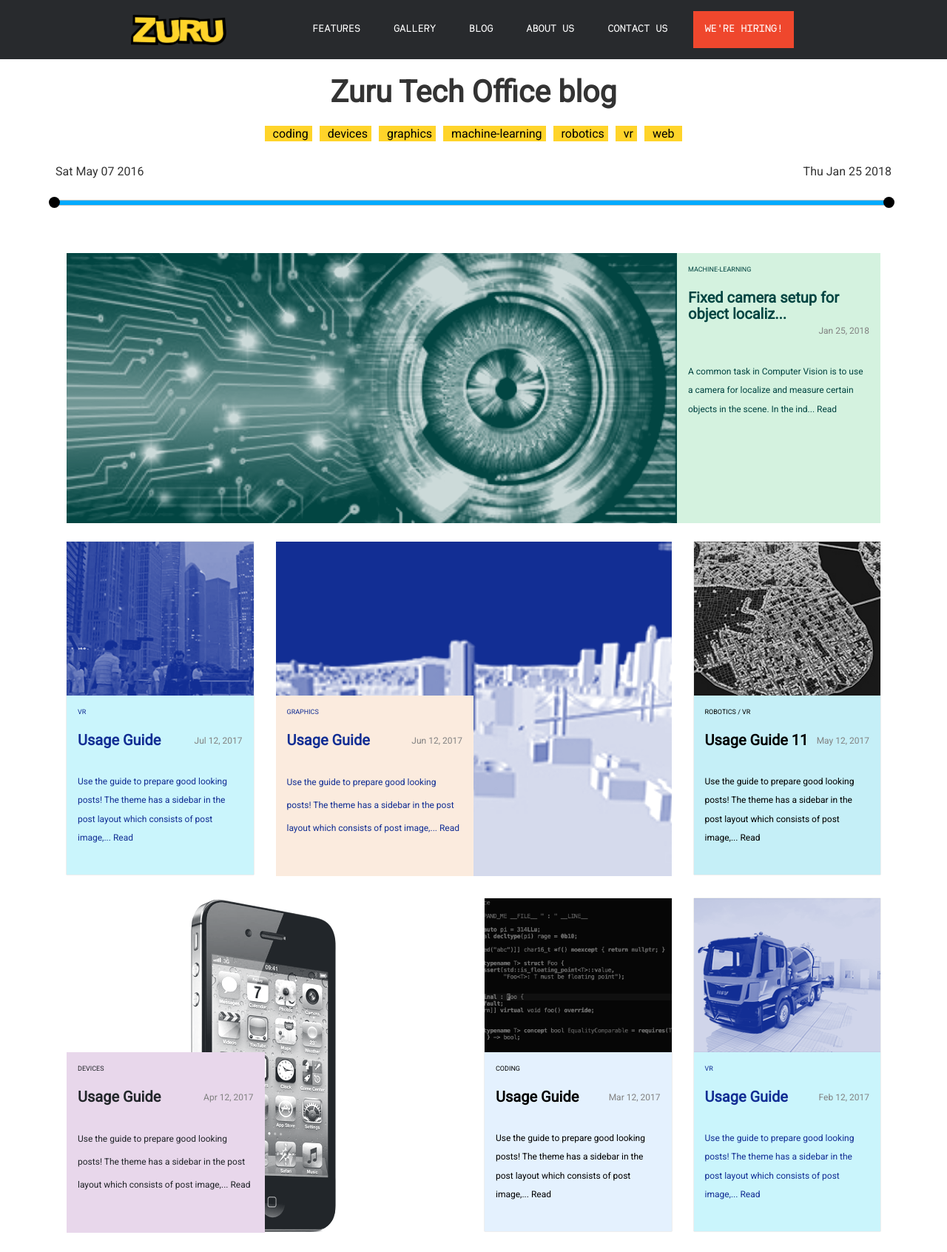
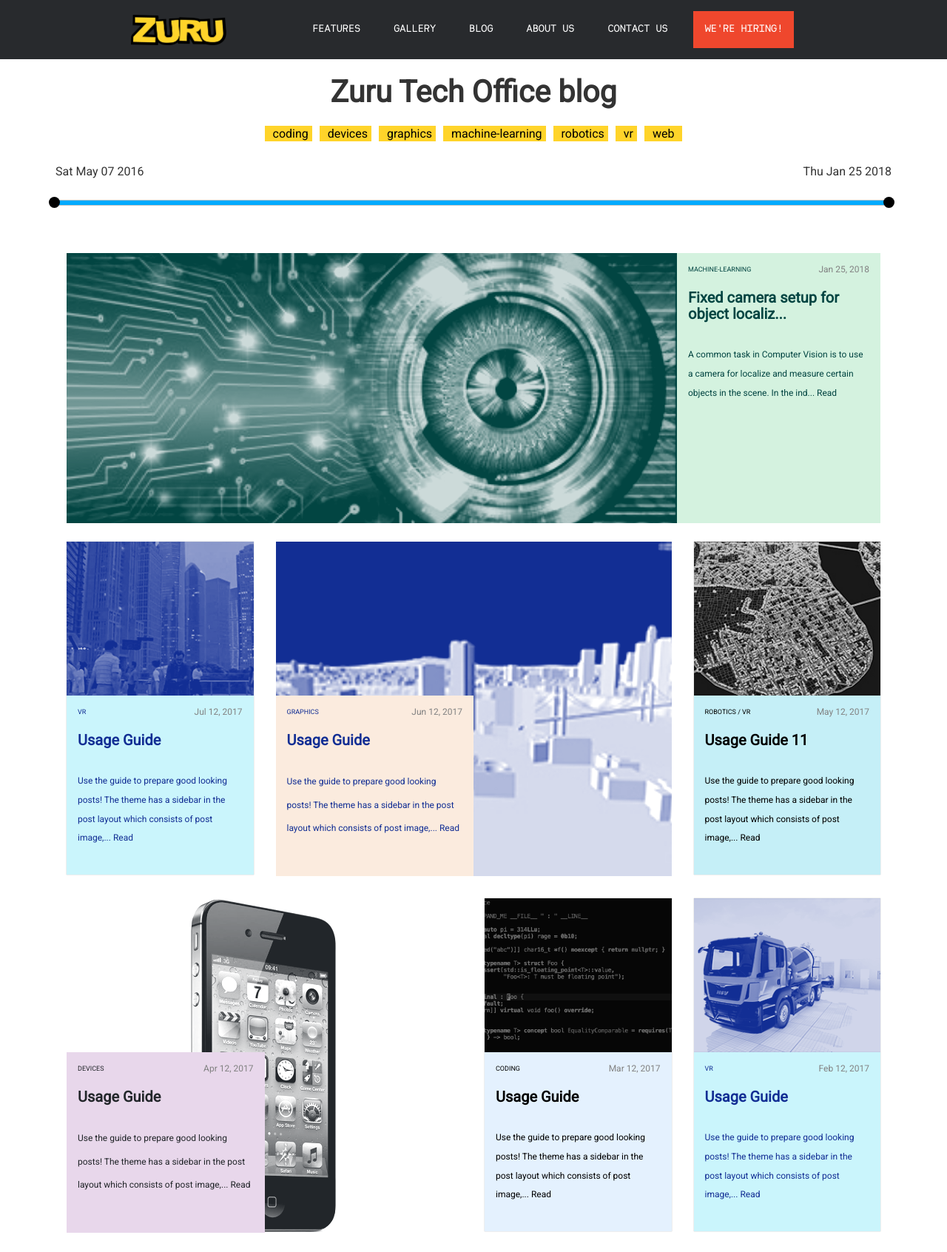
Before and after one commit to Dipen-Dedania/zuru-blog, a Jekyll site: the page built from index.html, in a window 1280 px wide, cut to the strip 0-1692 px from the top of the page. Shown: the whole strip at 74% size. Built offline with Jekyll 4.4.1, drawn with Linux system fonts in a browser that asks for light colours; nearby versions of some CDN libraries; some of the changed text lies outside the part shown.

Commit message:
Position changes

```diff
--- a/_sass/_custom.scss
+++ b/_sass/_custom.scss
@@ -777,7 +777,7 @@ input[type=number] {
 .blog-post-date{
   font-size: 12px;
   float: right;
-  padding-top: 3px;
+  margin-top: -2px;
 }
 
 @media (max-width: 991px) {
--- a/index.html
+++ b/index.html
@@ -62,11 +62,10 @@ layout: default
                                 </div>
                                 <div class="padding-0 col-lg-3">
                                     <div class="panel-body">
+                                        <span class="post-meta pull-right test"><small class="blog-post-date">{{ post.date | date: "%b %-d, %Y" }}</small></span>
                                         <p class="card-tags-name">{% for t in post.tags%} {{t}}{% unless forloop.last %}
                                             / {% endunless %} {%endfor%}</p>
-                                        <h3 class="card-title panel-title pull-left">{{ post.title | truncate: 40
-                                            }}</h3><span
-                                            class="post-meta pull-right test"><small class="blog-post-date">{{ post.date | date: "%b %-d, %Y" }}</small></span>
+                                        <h3 class="card-title panel-title pull-left">{{ post.title | truncate: 40}}</h3>
                                     </div>
                                     <div class="panel-body">
                                         <small class="card-sample-content">
@@ -88,13 +87,14 @@ layout: default
                                 <div class="card-text-container"
                                      style="background-color:{{postTheme.backgroundColor}};color:{{postTheme.fontColor}}">
                                     <div class="panel-body">
-                                        <p class="card-tags-name">{% for t in post.tags%} {{t}}{% unless forloop.last %}
-                                            / {% endunless %} {%endfor%}</p>
-                                        <h3 class="card-title panel-title pull-left">{{ post.title | truncate: 40
-                                            }}</h3>
                                         <span class="post-meta pull-right test">
                                             <small class="blog-post-date">{{ post.date | date: "%b %-d, %Y" }}</small>
                                         </span>
+                                        <p class="card-tags-name">{% for t in post.tags%} {{t}}{% unless forloop.last %}
+                                            / {% endunless %} {%endfor%}</p>
+
+                                        <h3 class="card-title panel-title pull-left">{{ post.title | truncate: 40
+                                            }}</h3>
                                     </div>
                                     <div class="panel-body">
                                         <small class="card-sample-content">
@@ -120,11 +120,10 @@ layout: default
                                 {% endif %}
 
                                 <div class="panel-body">
+                                    <span class="post-meta pull-right test"><small class="blog-post-date">{{ post.date | date: "%b %-d, %Y" }}</small></span>
                                     <p class="card-tags-name">{% for t in post.tags%} {{t}}{% unless forloop.last %} /
                                         {% endunless %} {%endfor%}</p>
                                     <h3 class="card-title panel-title pull-left">{{ post.title | truncate: 40 }}</h3>
-                                    <span
-                                            class="post-meta pull-right test"><small class="blog-post-date">{{ post.date | date: "%b %-d, %Y" }}</small></span>
                                 </div>
 
                                 <div class="panel-body">
```
